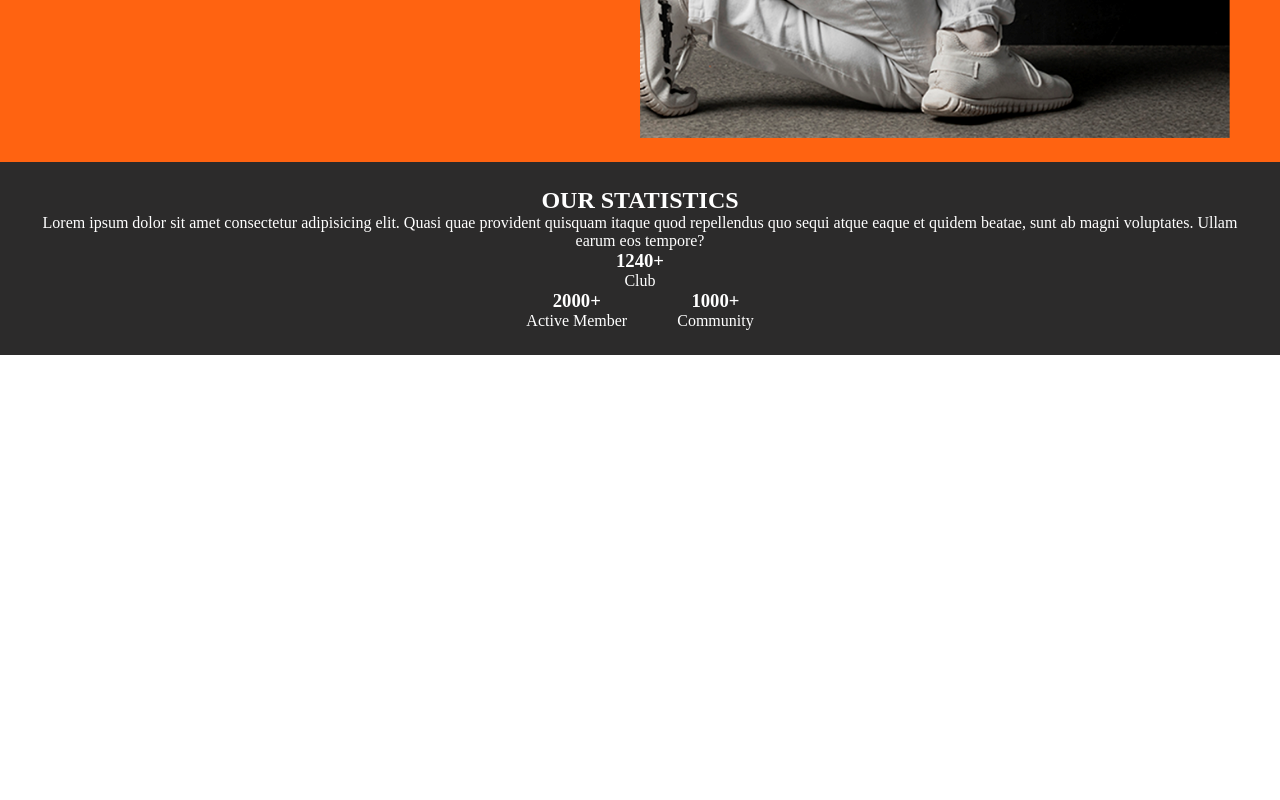
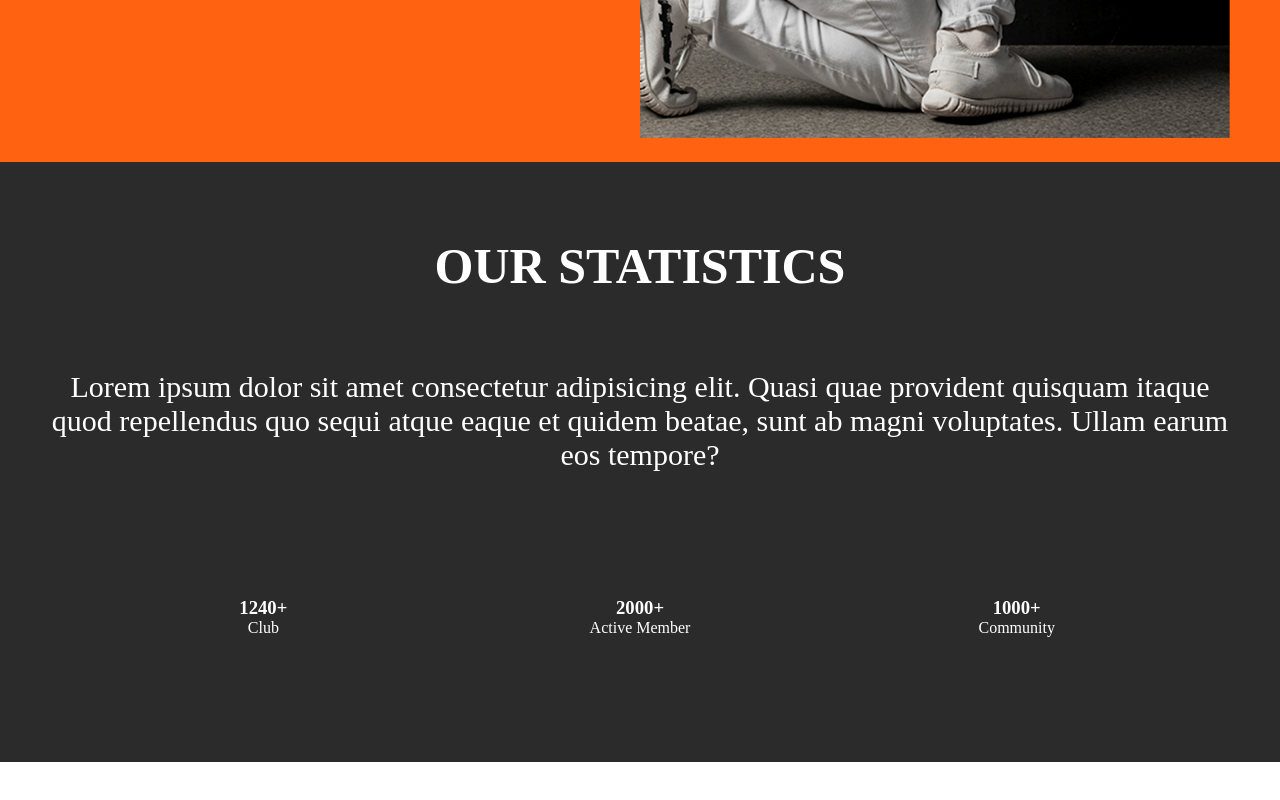
Before and after one commit to ChavesGabriella/atividades-web-gabs, a plain HTML site: page index.html in a window 1280 px wide. Shown: the part 4568-5368 px from the top of the page. Before the commit the page ends 5003 px from the top, so only its background shows below. Drawn offline with Linux system fonts and the light colour scheme.

Commit message:
estilizando

```diff
--- a/css/style.css
+++ b/css/style.css
@@ -235,16 +235,25 @@
 
   }
 
-  .conteudo-statistics{
-    width: 50%;
-    display: flex;
+  .cabecalho-statistics p{
+    padding: 25px;
+    font-size: 30px;
+  }
+
+  .card-statistics{
+    width: 100%;
     justify-content: center;
     align-items: center;
+    text-align: center;
+    padding: 50px;
+    color: white;
+    display: flex;
+
+  }
+
+  .titulo-statistics{
     padding: 50px;
     text-align: center;
     color: white;
+    font-size: 50px;
   }
-
-  .titulo-statistics h2{
-    color: white;
-  }
--- a/index.html
+++ b/index.html
@@ -215,23 +215,16 @@
           <h3>1240+</h3>
           <p>Club</p>
         </div>
-      </div>
-
-      <div class="container-cards">
-        <div class="card-statistics">
         <div class="card-conteudo card-statistics">
           <h3>2000+</h3>
           <p>Active Member</p>
         </div>
-        </div>
-
-        <div class="container-cards">
-          <div class="card-statistics">
         <div class="card-conteudo card-statistics">
           <h3>1000+</h3>
           <p>Community</p>
         </div>
       </div>
+
   </section>
 
 
```
Lines whose indentation alone changed are shown as unchanged.
